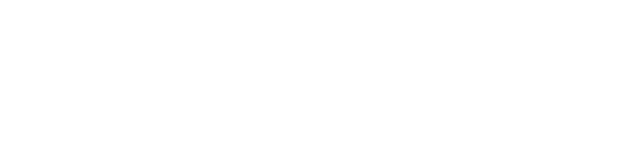
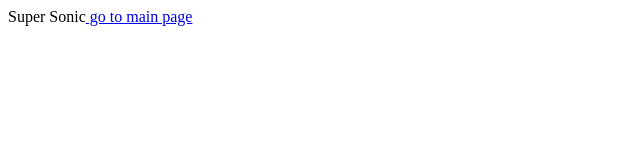
Before and after one commit to yashaswinimullalli/webdevelopment, a plain HTML site: page HTML/8Tags.html in a window 1280 px wide. Shown: the whole page, without its empty margins (0-640 px from the left). Drawn offline with Linux system fonts and the light colour scheme.

Commit message:
add changes

```diff
--- a/HTML/8Tags.html
+++ b/HTML/8Tags.html
@@ -6,6 +6,6 @@
 	<title>Semantic</title>
 </head>
 <body>
-
+	<header>Super Sonic<a href="https://www.sonicthehedgehog.com/" > go to main page</a></header>
 </body>
 </html>
```
